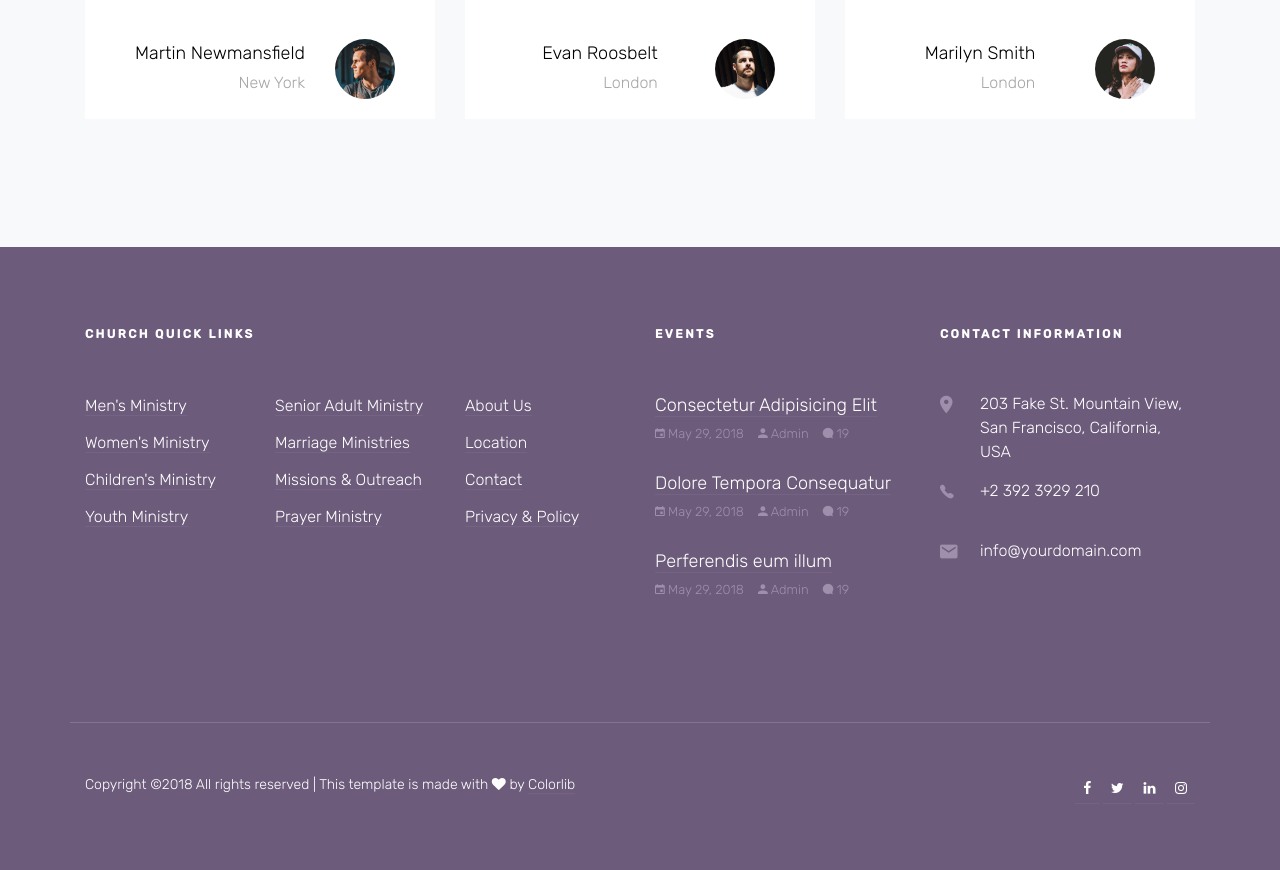
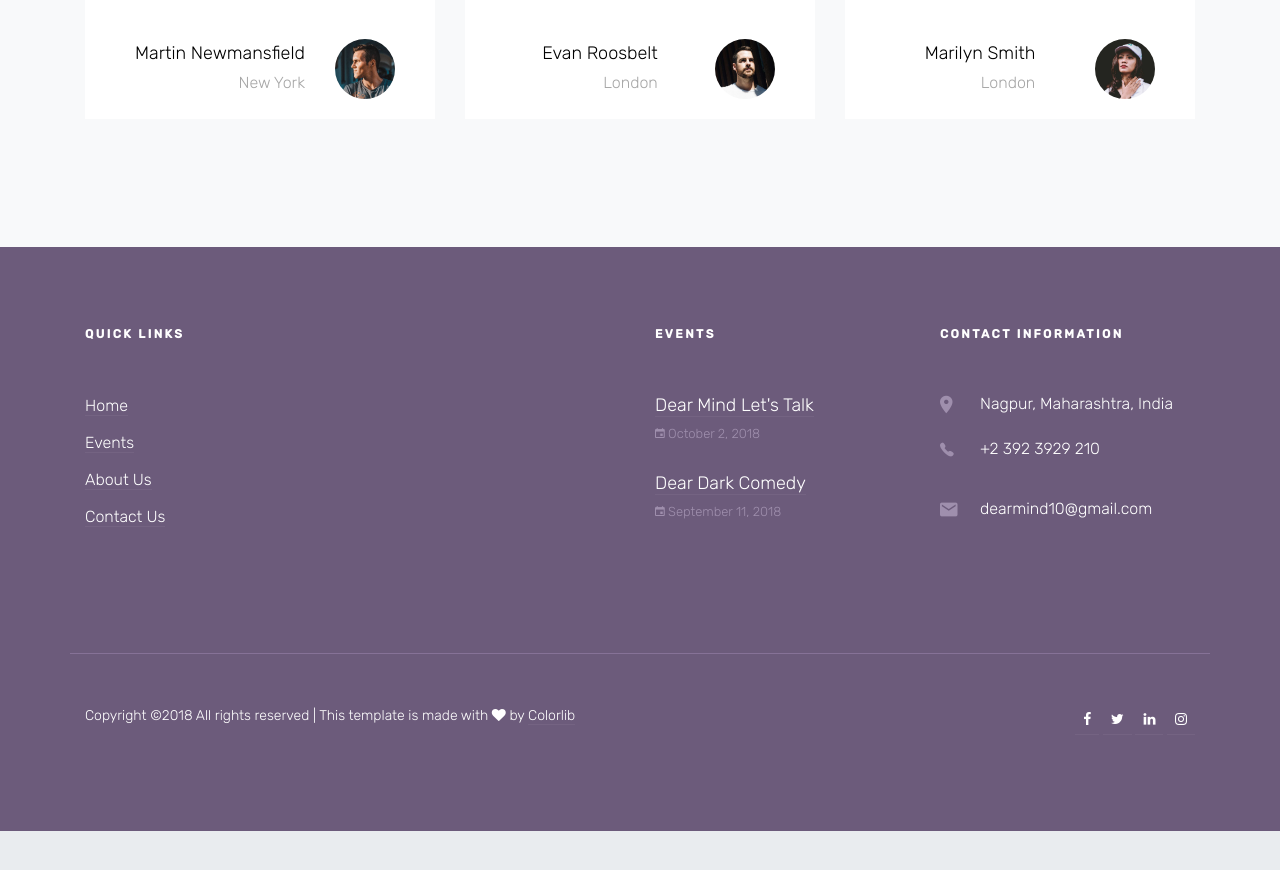
Before and after one commit to dearmind/dearmind.github.io, a Jekyll site: the page built from index.html, in a window 1280 px wide and 900 px high, scrolled down 2702 px. Shown: the top 870 px of the window. Built offline with Jekyll 4.4.1, drawn with Linux system fonts in a browser that asks for light colours; some web fonts are replaced; after the commit the page ends 3533 px from its top, so only the background shows below that.

Commit message:
Update default.html

```diff
--- a/_layouts/default.html
+++ b/_layouts/default.html
@@ -38,30 +38,14 @@
             <p>Perferendis eum illum voluptatibus dolore tempora consequatur minus asperiores temporibus.</p>
           </div> -->
           <div class="col-md-6 col-lg-6 mb-5 mb-lg-0">
-            <h3 class="heading">Church Quick Links</h3>
+            <h3 class="heading">Quick Links</h3>
             <div class="row">
               <div class="col-md-4">
                 <ul class="list-unstyled">
-                  <li><a href="#">Men's Ministry</a></li>
-                  <li><a href="#">Women's Ministry</a></li>
-                  <li><a href="#">Children's Ministry</a></li>
-                  <li><a href="#">Youth Ministry</a></li>
-                </ul>
-              </div>
-              <div class="col-md-4">
-                <ul class="list-unstyled">
-                  <li><a href="#">Senior Adult Ministry</a></li>
-                  <li><a href="#">Marriage Ministries</a></li>
-                  <li><a href="#">Missions & Outreach</a></li>
-                  <li><a href="#">Prayer Ministry</a></li>
-                </ul>
-              </div>
-              <div class="col-md-4">
-                <ul class="list-unstyled">
-                  <li><a href="#">About Us</a></li>
-                  <li><a href="#">Location</a></li>
-                  <li><a href="#">Contact</a></li>
-                  <li><a href="#">Privacy &amp; Policy</a></li>
+                  <li><a href="/index.html">Home</a></li>
+                  <li><a href="/events.html">Events</a></li>
+                  <li><a href="/about.html">About Us</a></li>
+                  <li><a href="/contact.html">Contact Us</a></li>
                 </ul>
               </div>
             </div>
@@ -70,31 +54,17 @@
             <h3 class="heading">Events</h3>
             <div class="block-21 d-flex mb-4">
               <div class="text">
-                <h3 class="heading mb-0"><a href="#">Consectetur Adipisicing Elit</a></h3>
+                <h3 class="heading mb-0"><a href="#">Dear Mind Let's Talk</a></h3>
                 <div class="meta">
-                  <div><a href="#"><span class="ion-android-calendar"></span> May 29, 2018</a></div>
-                  <div><a href="#"><span class="ion-android-person"></span> Admin</a></div>
-                  <div><a href="#"><span class="ion-chatbubble"></span> 19</a></div>
+                  <div><a href="#"><span class="ion-android-calendar"></span> October 2, 2018</a></div>
                 </div>
               </div>
             </div>
             <div class="block-21 d-flex mb-4">
               <div class="text">
-                <h3 class="heading mb-0"><a href="#">Dolore Tempora Consequatur</a></h3>
+                <h3 class="heading mb-0"><a href="#">Dear Dark Comedy</a></h3>
                 <div class="meta">
-                  <div><a href="#"><span class="ion-android-calendar"></span> May 29, 2018</a></div>
-                  <div><a href="#"><span class="ion-android-person"></span> Admin</a></div>
-                  <div><a href="#"><span class="ion-chatbubble"></span> 19</a></div>
-                </div>
-              </div>
-            </div>
-            <div class="block-21 d-flex mb-4">
-              <div class="text">
-                <h3 class="heading mb-0"><a href="#">Perferendis eum illum</a></h3>
-                <div class="meta">
-                  <div><a href="#"><span class="ion-android-calendar"></span> May 29, 2018</a></div>
-                  <div><a href="#"><span class="ion-android-person"></span> Admin</a></div>
-                  <div><a href="#"><span class="ion-chatbubble"></span> 19</a></div>
+                  <div><a href="#"><span class="ion-android-calendar"></span> September 11, 2018</a></div>
                 </div>
               </div>
             </div>
@@ -103,9 +73,9 @@
             <h3 class="heading">Contact Information</h3>
             <div class="block-23">
               <ul>
-                <li><span class="icon ion-android-pin"></span><span class="text">203 Fake St. Mountain View, San Francisco, California, USA</span></li>
+                <li><span class="icon ion-android-pin"></span><span class="text">Nagpur, Maharashtra, India</span></li>
                 <li><a href="#"><span class="icon ion-ios-telephone"></span><span class="text">+2 392 3929 210</span></a></li>
-                <li><a href="#"><span class="icon ion-android-mail"></span><span class="text">info@yourdomain.com</span></a></li>
+                <li><a href="#"><span class="icon ion-android-mail"></span><span class="text">dearmind10@gmail.com</span></a></li>
               </ul>
             </div>
           </div>
```
